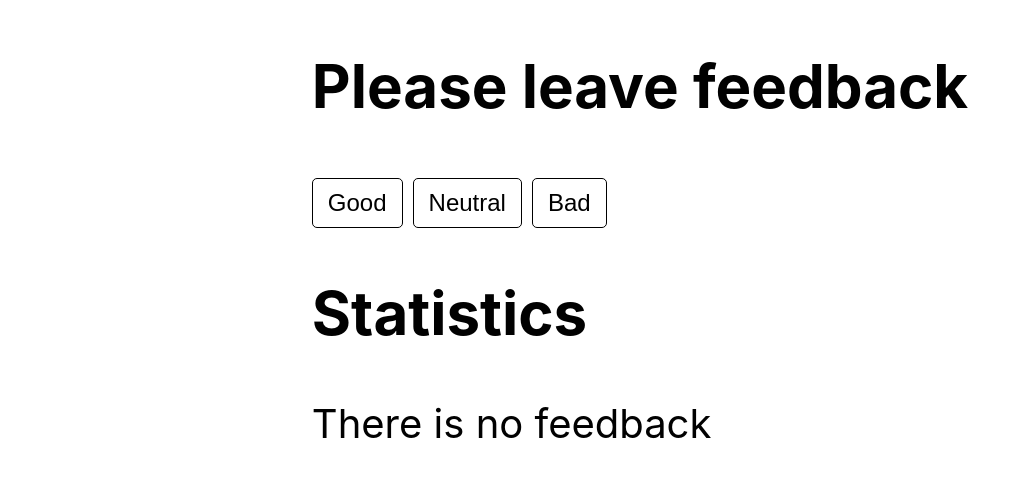
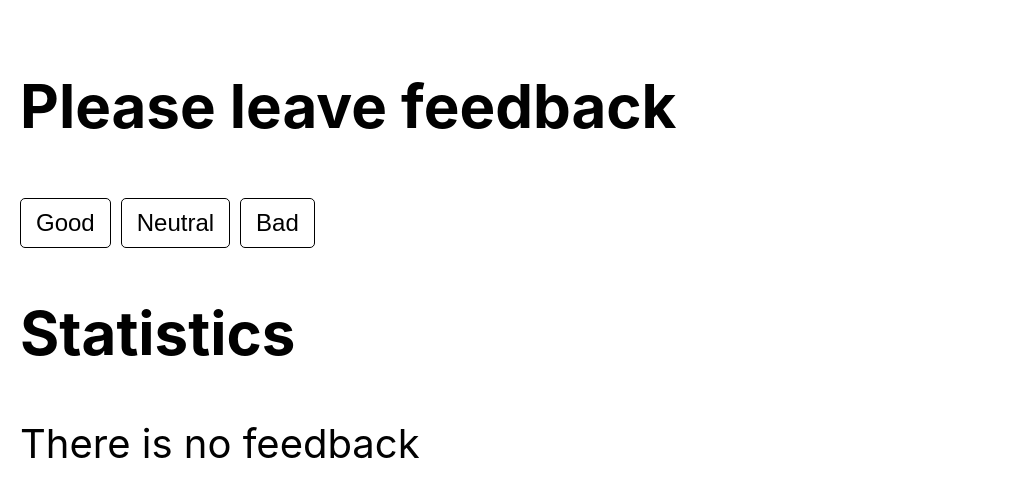
Before and after one commit to sporevois/goit-react-hw-02-feedback, a React (Create React App) app: page / in a window 1280 px wide. Shown: the top 496 px of the page, without its empty margins (0-1010 px from the left). Built offline with nearby package versions, Linux system fonts and the light colour scheme.

Commit message:
move components to App

```diff
--- a/src/components/App.jsx
+++ b/src/components/App.jsx
@@ -1,18 +1,64 @@
-import Feedback  from "./Feedback"
+import styles from "./Feedback.module.css";
+import { Component } from "react";
+import Section from "./Section";
+import Statistics from "./Statistics";
+import FeedbackOptions from "./FeedbackOptions";
+import Notification from "./Notification";
 
+export class App extends Component{
+    state = {
+        good: 0,
+        neutral: 0,
+        bad: 0,
+    }
 
-export const App = () => {
-  return (
-    <div
-      style={{
-        display: 'flex',
-        justifyContent: 'center',
-        alignItems: 'center',
-        fontSize: 40,
-        color: '#010101'
-      }}
-    >
-      <Feedback/>
-    </div>
-  );
-};
+    leaveFeedback = (propName) => {
+        this.setState((prevState) => {
+            const value = prevState[propName];
+            return {
+                [propName]: value + 1,
+            }
+        })
+    }
+
+    countTotalFeedback = () => {
+        const { good, neutral, bad } = this.state;
+        return good + neutral + bad;
+    }
+
+    countPositiveFeedbackPercentage = () => {
+        const { good } = this.state;
+        const total = this.countTotalFeedback();
+        if (!total) {
+            return 0;
+        }
+        const percentage = Number((good / total) * 100).toFixed(0);
+        return percentage;
+    }
+
+    render() {
+        const { good, neutral, bad } = this.state;
+        const total = this.countTotalFeedback();
+        const positivePercentage = this.countPositiveFeedbackPercentage();
+        return (
+            <div className={styles.wrapper}>
+                <Section title="Please leave feedback">
+                    <FeedbackOptions leaveFeedback={this.leaveFeedback}/>
+                </Section>
+                <Section title="Statistics">
+                    {!total
+                        ? <Notification message="There is no feedback" />
+                        : <Statistics
+                        good={good}
+                        neutral={neutral}
+                        bad={bad}
+                        total={total}
+                        positivePercentage={positivePercentage}
+                        />
+                    }
+                </Section>
+
+            </div>
+        )
+    }
+}
--- a/src/components/Feedback.jsx
+++ /dev/null
@@ -1,65 +0,0 @@
-import styles from "./Feedback.module.css";
-import { Component } from "react";
-import Section from "./Section";
-import Statistics from "./Statistics";
-import FeedbackOptions from "./FeedbackOptions";
-import Notification from "./Notification";
-
-export default class Feedback extends Component{
-
-    state = {
-        good: 0,
-        neutral: 0,
-        bad: 0,
-    }
-
-    leaveFeedback = (propName) => {
-        this.setState((prevState) => {
-            const value = prevState[propName];
-            return {
-                [propName]: value + 1,
-            }
-        })
-    }
-
-    countTotalFeedback = () => {
-        const { good, neutral, bad } = this.state;
-        return good + neutral + bad;
-    }
-
-    countPositiveFeedbackPercentage = () => {
-        const { good } = this.state;
-        const total = this.countTotalFeedback();
-        if (!total) {
-            return 0;
-        }
-        const percentage = Number((good / total) * 100).toFixed(0);
-        return percentage;
-    }
-
-    render() {
-        const { good, neutral, bad } = this.state;
-        const total = this.countTotalFeedback();
-        const positivePercentage = this.countPositiveFeedbackPercentage();
-        return (
-            <div>
-                <Section title="Please leave feedback">
-                    <FeedbackOptions leaveFeedback={this.leaveFeedback}/>
-                </Section>
-                <Section title="Statistics">
-                    {!total
-                        ? <Notification message="There is no feedback" />
-                        : <Statistics
-                        good={good}
-                        neutral={neutral}
-                        bad={bad}
-                        total={total}
-                        positivePercentage={positivePercentage}
-                        />
-                    }
-                </Section>
-
-            </div>
-        )
-    }
-}
--- a/src/components/Feedback.module.css
+++ b/src/components/Feedback.module.css
@@ -1,3 +1,11 @@
+.wrapper{
+    display: flex;
+    flex-direction: column;
+    padding: 20px;
+    font-size: 40px;
+    color: #010101;
+}
+
 .btn {
     display: inline-block;
     cursor: pointer;
```
